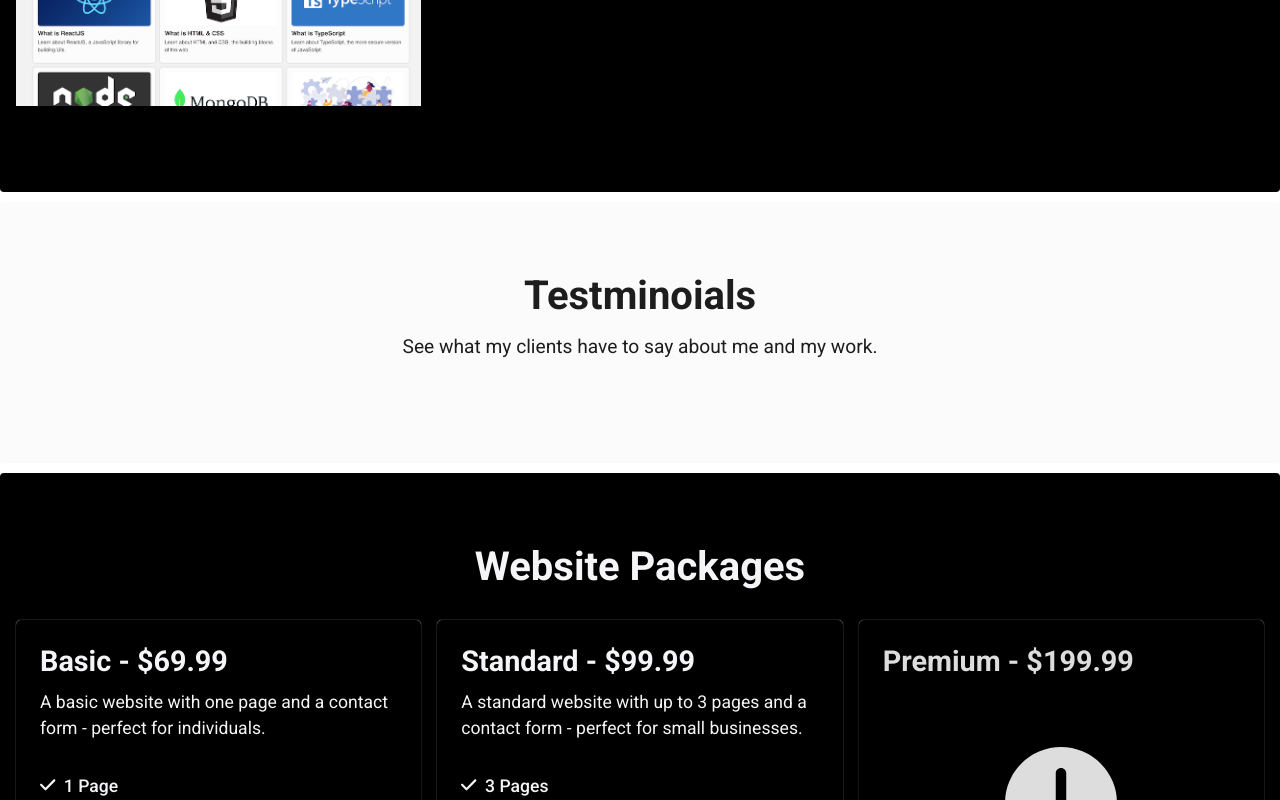
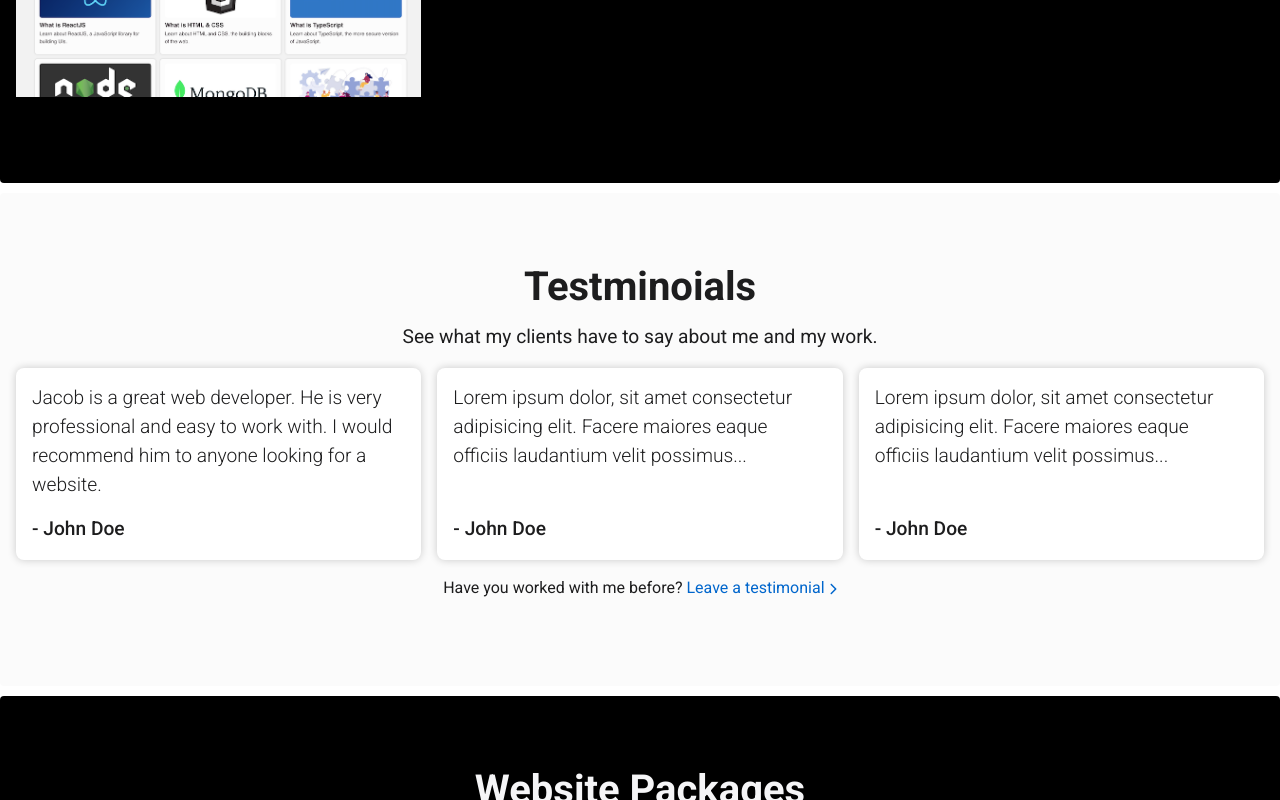
Before and after one commit to JacobBowlware/jwb-portfolio-3, a React (Create React App) app: page /freelance in a window 1280 px wide. Shown: the part 1873-2673 px from the top of the page. Built offline with nearby package versions, Linux system fonts and the light colour scheme.

Commit message:
Implement Testimonials Component & Section.

```diff
--- a/src/App.js
+++ b/src/App.js
@@ -19,6 +19,7 @@ import './components/css/Header.css';
 import './components/css/Footer.css';
 import './components/css/PricingCard.css';
 import './components/css/ExperienceItem.css';
+import './components/css/TestimonialItem.css';
 
 function App() {
   const Root = () => {
--- /dev/null
+++ b/src/components/common/TestimonialItem.jsx
@@ -0,0 +1,16 @@
+import React from 'react'
+
+const TestimonialItem = ({ body, name }) => {
+    return (
+        <div className="testimonial-item">
+            <p className="testimonial-item__text">
+                {body}
+            </p>
+            <p className="testimonial-item__name">
+                - {name}
+            </p>
+        </div>
+    );
+}
+
+export default TestimonialItem;
--- a/src/components/css/ExperienceItem.css
+++ b/src/components/css/ExperienceItem.css
@@ -1,9 +1,10 @@
 /* Experience Item */
 .experience-item__container {
     display: grid;
-    grid-template-columns: 1fr;
+    grid-template-columns: 1fr 1fr;
     gap: 1rem;
     padding: 1rem;
+    max-width: 1400px;
 }
 
 .experience-item {
@@ -21,10 +22,9 @@
 }
 
 .experience-item-img {
-    max-width: 410px;
     transition: all 0.3s;
     object-fit: contain !important;
-
+    width: 100%;
 }
 
 .experience-item-img.hovered {
@@ -77,13 +77,6 @@
     opacity: 1;
 }
 
-/* Responsive styles for medium screens and above (min-width: 768px) */
-@media screen and (min-width: 860px) {
-    .experience-item__container {
-        grid-template-columns: 1fr 1fr;
-    }
-}
-
 @media screen and (min-width: 1240px) {
     .experience-item__container {
         grid-template-columns: 1fr 1fr 1fr;
--- /dev/null
+++ b/src/components/css/TestimonialItem.css
@@ -0,0 +1,30 @@
+.testimonial-item {
+    display: flex;
+    flex-direction: column;
+    align-items: flex-start;
+    justify-content: space-between;
+    padding: 1rem;
+    border-radius: 0.5rem;
+    background-color: #fff;
+    box-shadow: 0 0 0.5rem rgba(0, 0, 0, 0.2);
+    transition: all 0.3s ease-in-out;
+}
+
+.testimonial-item:hover {
+    transform: translateY(-0.2rem);
+    box-shadow: 0 0 1rem rgba(0, 0, 0, 0.2);
+}
+
+.testimonial-item__text {
+    font-size: 1.2rem;
+    font-weight: 300;
+    line-height: 1.5;
+    color: var(--var-text-dark);
+}
+
+.testimonial-item__name {
+    font-size: 1.2rem;
+    font-weight: 500;
+    color: var(--var-text-dark);
+    margin: 0;
+}
--- a/src/components/pages/FreelanceHome.jsx
+++ b/src/components/pages/FreelanceHome.jsx
@@ -17,9 +17,16 @@ import PricingCard from '../common/PricingCard';
 import SubHeader from '../common/SubHeader';
 import ExperienceItem from '../common/ExperienceItem';
 import FreelanceHeader from '../common/FreelanceHeader';
+import TestimonialItem from '../common/TestimonialItem';
 
+
+/* TODO:
+- Create Testimonials component and implement it.
+- Change font sizing for mobile/desktop views.
+- Add a contact section at the bottom of the page.
+- Setup the contact form to send emails to my email address.
+*/
 const FreelanceHome = () => {
-
     useEffect(() => {
         document.title = "JWB | Web Development"
     }, [])
@@ -86,8 +93,13 @@ const FreelanceHome = () => {
                     See what my clients have to say about me and my work.
                 </p>
                 <div className="experience-item__container">
-
+                    <TestimonialItem body="Jacob is a great web developer. He is very professional and easy to work with. I would recommend him to anyone looking for a website." name="John Doe" />
+                    <TestimonialItem body="Lorem ipsum dolor, sit amet consectetur adipisicing elit. Facere maiores eaque officiis laudantium velit possimus... " name="John Doe" />
+                    <TestimonialItem body="Lorem ipsum dolor, sit amet consectetur adipisicing elit. Facere maiores eaque officiis laudantium velit possimus... " name="John Doe" />
                 </div>
+                <p className="text-dark pricing-container-helper mt-0">
+                    Have you worked with me before? <a href="/freelance/#contact" className="link">Leave a testimonial<FontAwesomeIcon className="hero__icon-link link" icon={faChevronRight} /></a>
+                </p>
             </div>
             <div className="container container-dark-bg padding-container" id="pricing">
                 <h3 className="subheader text-light skills-header">
--- a/src/components/pages/Home.jsx
+++ b/src/components/pages/Home.jsx
@@ -11,7 +11,7 @@ import manSitting from '../assets/man-sitting.svg';
 import ProjectItem from '../common/ProjectItem';
 import lovelyIconSS from '../assets/LovelyIconSS.png';
 import groupBotSS from '../assets/GroupBotSS.png';
-import mindMazeSS from '../assets/MindMazeSS.png';
+import LimitedBitsSS from '../assets/LimitedBitsSS.png';
 import efficientDevSS from '../assets/EfficientDevSS.png';
 import SubHeader from '../common/SubHeader';
 
@@ -196,6 +196,17 @@ const Home = () => {
                         repoLink="https://github.com/JacobBowlware/LovelyIcon"
                     />
                     <ProjectItem
+                        title="LimitedBits" body="LimitedBits is a social media web application, with a twist; users
+                        can only make 1 post per week. This project in particular was a great opportunity for me to learn
+                        more about backend development, as I was able successfully implement a Node.js backend with a MongoDB database
+                        and Express.js server. I also learned a lot about authentication and security, as I used JWT tokens and
+                        bcrypt to authenticate users and protect their data."
+                        icons={[faHtml5, faCss3, faJsSquare, faReact, faDatabase, faNodeJs]}
+                        image={LimitedBitsSS}
+                        liveLink="https://group-bot-a78f2.web.app/"
+                        repoLink="https://github.com/JacobBowlware/LimitedBits"
+                    />
+                    <ProjectItem
                         title="EfficientDev" body="EfficientDev is  my own personal blog website
                         where I post about different topics in programming and productivity management. This project
                         was a great opportunity for me to learn more about TypeScript, while also getting the chance to
@@ -205,17 +216,6 @@ const Home = () => {
                         liveLink="https://efficient-dev.web.app/"
                         repoLink="https://github.com/JacobBowlware/EfficientDev"
                     />
-                    <ProjectItem
-                        title="GroupBot" body="Created during Hacklahoma of 2023, Group Bot
-                        is a Discord bot that allows users to seemlessly create and manage sub-groups
-                        within a Discord server. During this project, I gained valuable insights
-                        into the Discord developer API and the process of developing user-friendly
-                        API's, while also getting the chance to sharpen my front-end skills."
-                        icons={[faHtml5, faCss3, faJsSquare, faReact, faDiscord]}
-                        image={groupBotSS}
-                        liveLink="https://group-bot-a78f2.web.app/"
-                        repoLink="https://github.com/JacobBowlware/groupbot"
-                    />
                 </div>
             </div>
         </div>
```
